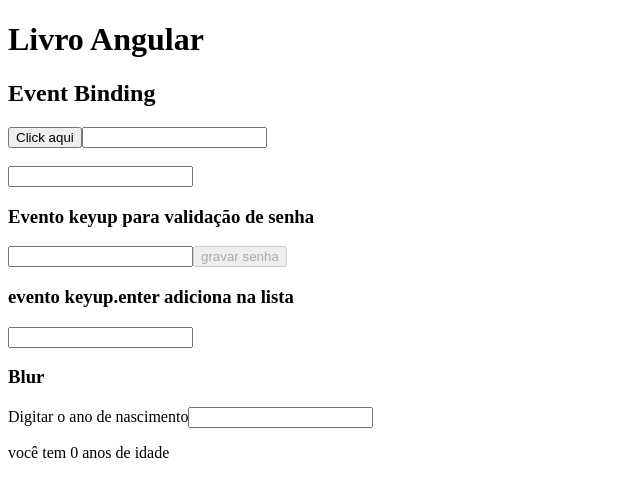
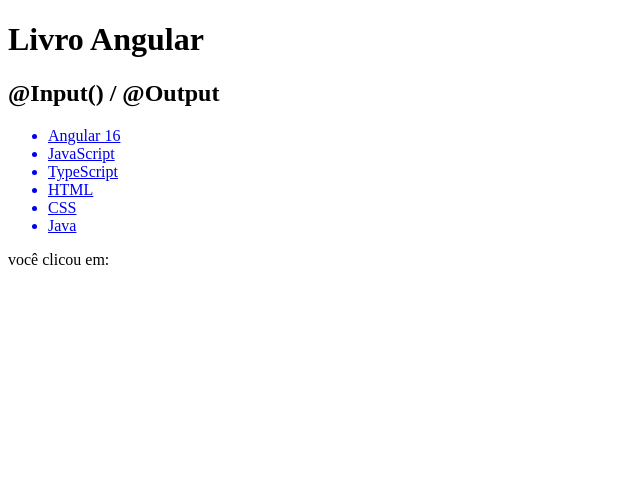
Before and after one commit to eltoncox/angular-training, an Angular app: page / in a window 1280 px wide. Shown: the top 496 px of the page, without its empty margins (0-640 px from the left). Built offline with nearby package versions, Linux system fonts and the light colour scheme.

Commit message:
Tipos de comunicação pai Input e filho Output.

```diff
--- a/src/app/app.component.html
+++ b/src/app/app.component.html
@@ -30,6 +30,9 @@
   <div class="corpo">
     segundo conteúdo passado
   </div>
-</app-ng-content> -->
+</app-ng-content>
 
-<app-event-binding></app-event-binding>
+<app-event-binding></app-event-binding> -->
+
+<app-input-output [menu]="desenvolvimento " (nomeClicado)="valorPassado($event)"></app-input-output>
+<p>você clicou em: {{valor}}</p>
--- a/src/app/app.component.ts
+++ b/src/app/app.component.ts
@@ -16,4 +16,12 @@ export class AppComponent {
     this.service.msgAlerta();
   }
 
+  desenvolvimento: string [] = ['Angular 16', 'JavaScript', 'TypeScript', 'HTML', 'CSS', 'Java'];
+
+  valor!: string;
+
+  valorPassado(valorPassado: string) {
+    this.valor = valorPassado;
+  }
+
 }
--- a/src/app/app.module.ts
+++ b/src/app/app.module.ts
@@ -16,6 +16,7 @@ import { NgClassComponent } from './ng-class/ng-class.component';
 import { NgStyleComponent } from './ng-style/ng-style.component';
 import { NgContentComponent } from './ng-content/ng-content.component';
 import { EventBindingComponent } from './event-binding/event-binding.component';
+import { InputOutputComponent } from './input-output/input-output.component';
 
 
 
@@ -32,7 +33,8 @@ import { EventBindingComponent } from './event-binding/event-binding.component';
     NgClassComponent,
     NgStyleComponent,
     NgContentComponent,
-    EventBindingComponent
+    EventBindingComponent,
+    InputOutputComponent
   ],
   imports: [
     BrowserModule,
--- /dev/null
+++ b/src/app/input-output/input-output.component.html
@@ -0,0 +1,7 @@
+<h2>@Input() / @Output</h2>
+
+<ul>
+    <a href="#" (click)="enviarNome(item)" *ngFor="let item of menu">
+      <li>{{item}}</li>
+    </a>
+</ul>
--- /dev/null
+++ b/src/app/input-output/input-output.component.ts
@@ -0,0 +1,18 @@
+import { Component, EventEmitter ,Input, Output} from '@angular/core';
+
+@Component({
+  selector: 'app-input-output',
+  templateUrl: './input-output.component.html',
+  styleUrls: ['./input-output.component.css']
+})
+export class InputOutputComponent {
+
+  @Input() menu: string[] = []; // Inicializa a propriedade com um array vazio
+
+  @Output() nomeClicado = new EventEmitter();
+
+  enviarNome(value: any) {
+    this.nomeClicado.emit(value);
+  }
+
+}
```
Also changed, not shown: src/app/input-output/input-output.component.css (added).
